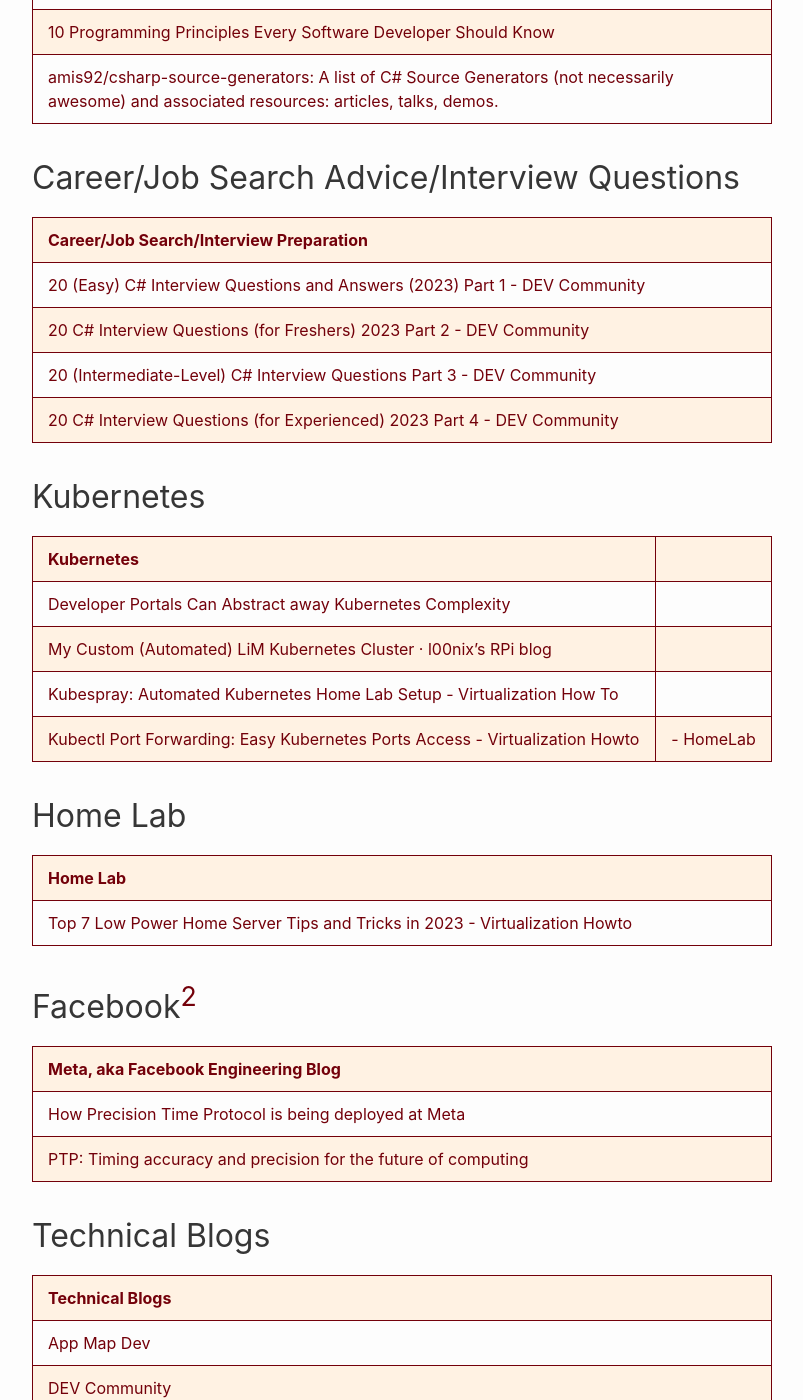
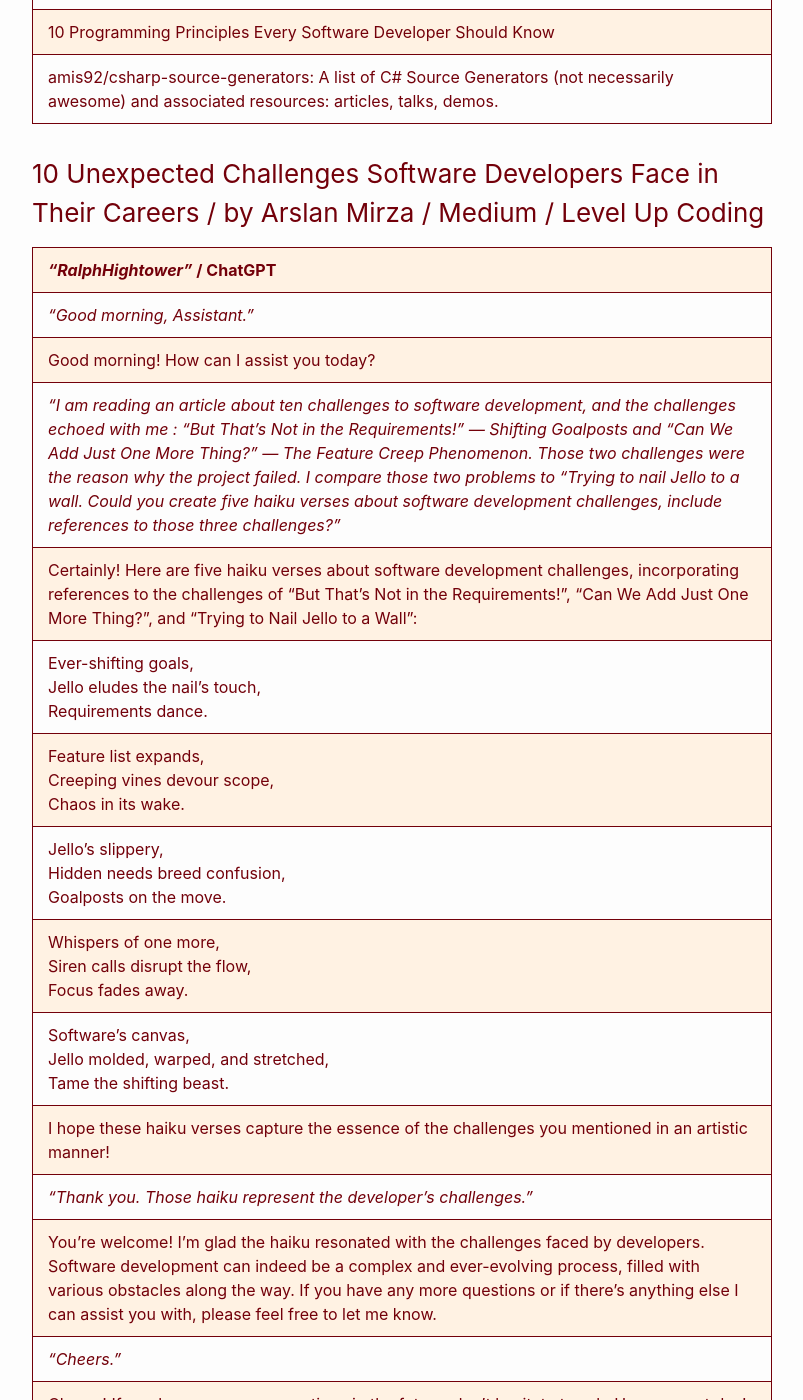
Before and after one commit to RalphHightower/RalphHightower, a Jekyll site: the page built from ProgrammingArticles.md, in a window 1280 px wide and 1400 px high, scrolled down 1802 px. Shown: the whole window, without its empty margins (238-1041 px from the left). Built offline with Jekyll 4.4.1, drawn with Linux system fonts in a browser that asks for light colours; our own code applies the rules of GitHub Pages for plain Markdown files; some of the changed text lies outside the part shown.

Commit message:
docs: (extended description)

```diff
--- a/ProgrammingArticles.md
+++ b/ProgrammingArticles.md
@@ -29,6 +29,25 @@
 |[10 Programming Principles Every Software Developer Should Know](https://blog.ossph.org/programming-principles-every-developer-should-know/ )|
 | [amis92/csharp-source-generators: A list of C# Source Generators (not necessarily awesome) and associated resources: articles, talks, demos.](https://github.com/amis92/csharp-source-generators ) |
 
+### [10 Unexpected Challenges Software Developers Face in Their Careers / by Arslan Mirza / Medium / Level Up Coding](https://levelup.gitconnected.com/10-unexpected-challenges-software-developers-face-in-their-careers-3f4533d1b1c3 )
+
+| *"RalphHightower"* / [ChatGPT](https://chat.open.ai/) |
+|----|
+| *"Good morning, Assistant."* |
+|Good morning! How can I assist you today? |
+| *"I am reading an article about ten challenges to software development, and the challenges echoed with me : “But That’s Not in the Requirements!” — Shifting Goalposts and “Can We Add Just One More Thing?” — The Feature Creep Phenomenon. Those two challenges were the reason why the project failed. I compare those two problems to "Trying to nail Jello to a wall. Could you create five haiku verses about software development challenges, include references to those three challenges?"* |
+|Certainly! Here are five haiku verses about software development challenges, incorporating references to the challenges of "But That's Not in the Requirements!", "Can We Add Just One More Thing?", and "Trying to Nail Jello to a Wall":|
+|Ever-shifting goals,<br>Jello eludes the nail's touch,<br>Requirements dance.|
+|Feature list expands,<br>Creeping vines devour scope,<br>Chaos in its wake.|
+|Jello's slippery,<br>Hidden needs breed confusion,<br>Goalposts on the move.|
+|Whispers of one more,<br>Siren calls disrupt the flow,<br>Focus fades away.|
+|Software's canvas,<br>Jello molded, warped, and stretched,<br>Tame the shifting beast.|
+|I hope these haiku verses capture the essence of the challenges you mentioned in an artistic manner!|
+| *"Thank you. Those haiku represent the developer's challenges."* |
+| You're welcome! I'm glad the haiku resonated with the challenges faced by developers. Software development can indeed be a complex and ever-evolving process, filled with various obstacles along the way. If you have any more questions or if there's anything else I can assist you with, please feel free to let me know.|
+| *"Cheers."* |
+|Cheers! If you have any more questions in the future, don't hesitate to ask. Have a great day!|
+
 ## Career/Job Search Advice/Interview Questions
 
 | Career/Job Search/Interview Preparation |
@@ -46,13 +65,7 @@
 | [My Custom (Automated) LiM Kubernetes Cluster · l00nix's RPi blog](https://rpi.loonix.ca/lim-cluster-set-up/ ) |
 |[Kubespray: Automated Kubernetes Home Lab Setup - Virtualization How To](https://www.virtualizationhowto.com/2023/05/kubespray-automated-kubernetes-home-lab-setup/ )|
 | [Kubectl Port Forwarding: Easy Kubernetes Ports Access - Virtualization Howto](https://www.virtualizationhowto.com/2023/06/kubectl-port-forwarding-easy-kubernetes-ports-access/ ) |  - HomeLab
-
-## Home Lab
-
-| Home Lab |
-|---|
-| [Top 7 Low Power Home Server Tips and Tricks in 2023 - Virtualization Howto](https://www.virtualizationhowto.com/2023/06/top-7-low-power-home-server-tips-and-tricks-in-2023/ ) |
-
+| [kelseyhightower (Kelsey Hightower)](https://github.com/kelseyhightower ) |
 
 ## Facebook[^2]
 
```
